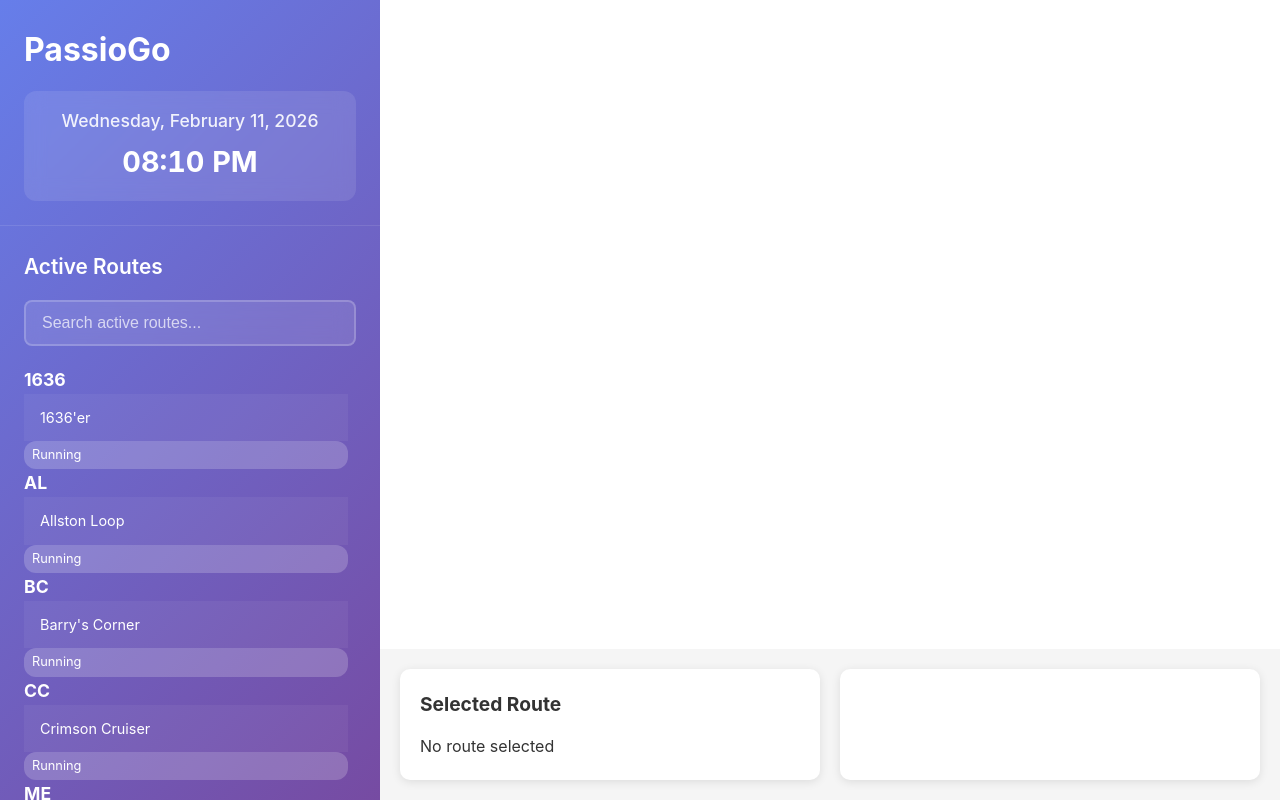
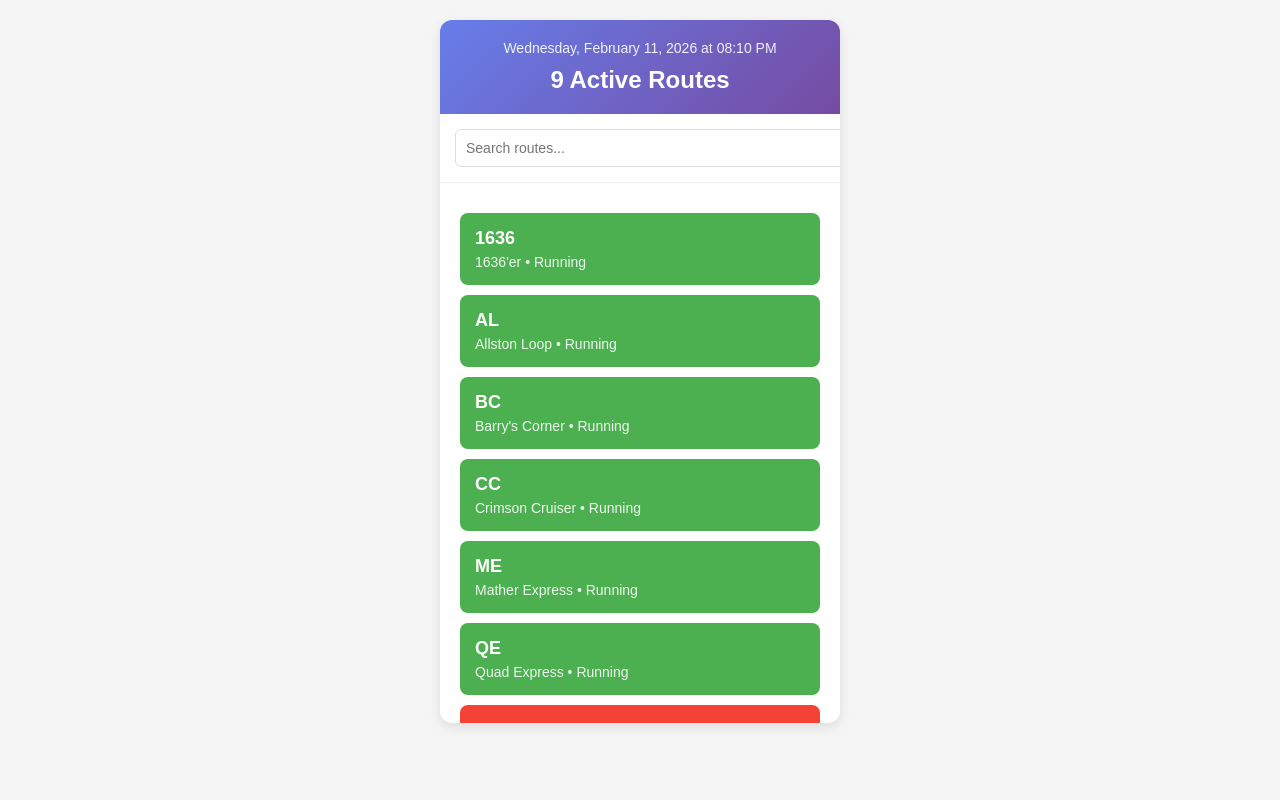
Before and after one commit to ilandrade/PassioGoUpgrade, a website: page index.html in a window 1280 px wide. Drawn offline with Linux system fonts and the light colour scheme; some packages are replaced by stand-ins of ours.

Commit message:
update #3

```diff
--- a/app.js
+++ b/app.js
@@ -31,26 +31,15 @@
 
     updateDateTime() {
         const now = new Date();
-        const dateOptions = {
+        const options = {
             weekday: 'long',
             year: 'numeric',
             month: 'long',
-            day: 'numeric'
-        };
-        const timeOptions = {
+            day: 'numeric',
             hour: '2-digit',
             minute: '2-digit'
         };
-
-        const dateElement = document.getElementById('currentDate');
-        const timeElement = document.getElementById('currentTime');
-
-        if (dateElement) {
-            dateElement.textContent = now.toLocaleDateString('en-US', dateOptions);
-        }
-        if (timeElement) {
-            timeElement.textContent = now.toLocaleTimeString('en-US', timeOptions);
-        }
+        document.getElementById('datetime').textContent = now.toLocaleDateString('en-US', options);
     }
 
     isRouteActive(route) {
@@ -66,29 +55,17 @@
     }
 
     renderRoutes() {
-        const searchElement = document.getElementById('routeSearch');
-        const routeListElement = document.getElementById('activeRouteList');
-        const activeCountElement = document.getElementById('activeCount');
-        const totalCountElement = document.getElementById('totalCount');
-
-        if (!searchElement || !routeListElement || !activeCountElement || !totalCountElement) {
-            console.error('Required DOM elements not found');
-            return;
-        }
-
-        const searchTerm = searchElement.value.toLowerCase();
+        const searchTerm = document.getElementById('search').value.toLowerCase();
         const filteredRoutes = this.routes.filter(route =>
             route.name.toLowerCase().includes(searchTerm) ||
             route.shortName.toLowerCase().includes(searchTerm)
         );
 
         const activeRoutes = filteredRoutes.filter(route => this.isRouteActive(route));
-
-        activeCountElement.textContent = activeRoutes.length;
-        totalCountElement.textContent = filteredRoutes.length;
+        document.getElementById('stats').textContent = `${activeRoutes.length} Active Routes`;
 
         if (filteredRoutes.length === 0) {
-            routeListElement.innerHTML = `
+            document.getElementById('routes').innerHTML = `
                 <div class="empty-state">
                     <h3>No routes found</h3>
                     <p>Try a different search term</p>
@@ -100,34 +77,26 @@
         const routesHtml = filteredRoutes.map(route => {
             const isActive = this.isRouteActive(route);
             return `
-                <div class="route-item ${!isActive ? 'inactive' : ''}" onclick="selectRoute('${route.id}')">
+                <div class="route ${!isActive ? 'inactive' : ''}" onclick="selectRoute('${route.id}')">
                     <div class="route-name">${route.shortName}</div>
-                    <div class="route-details">${route.name}</div>
-                    <div class="route-status">${isActive ? 'Running' : 'Not Running'}</div>
+                    <div class="route-details">${route.name} • ${isActive ? 'Running' : 'Not Running'}</div>
                 </div>
             `;
         }).join('');
 
-        routeListElement.innerHTML = routesHtml;
+        document.getElementById('routes').innerHTML = routesHtml;
     }
 
     setupEventListeners() {
-        const searchElement = document.getElementById('routeSearch');
-        if (searchElement) {
-            searchElement.addEventListener('input', () => {
-                this.renderRoutes();
-            });
-        }
+        document.getElementById('search').addEventListener('input', () => {
+            this.renderRoutes();
+        });
     }
 }
 
 function selectRoute(routeId) {
     const route = tracker.routes.find(r => r.id === routeId);
-    if (route) {
-        alert(`Selected: ${route.name} (${route.shortName})\nStatus: ${tracker.isRouteActive(route) ? 'Currently Running' : 'Not Running'}`);
-    } else {
-        console.error('Route not found:', routeId);
-    }
+    alert(`Selected: ${route.name} (${route.shortName})\nStatus: ${tracker.isRouteActive(route) ? 'Currently Running' : 'Not Running'}`);
 }
 
 // Initialize the app
--- a/index.html
+++ b/index.html
@@ -1,80 +1,98 @@
 <!DOCTYPE html>
-<html lang="en">
+<html>
 <head>
-    <meta charset="UTF-8">
-    <meta name="viewport" content="width=device-width, initial-scale=1.0">
-    <title>PassioGo Route Picker</title>
-    <link rel="stylesheet" href="styles.css">
+    <title>Harvard Shuttle Tracker</title>
+    <style>
+        body {
+            font-family: Arial, sans-serif;
+            margin: 0;
+            padding: 20px;
+            background: #f5f5f5;
+        }
+        .container {
+            max-width: 400px;
+            margin: 0 auto;
+            background: white;
+            border-radius: 12px;
+            box-shadow: 0 4px 12px rgba(0,0,0,0.1);
+            overflow: hidden;
+        }
+        .header {
+            background: linear-gradient(135deg, #667eea 0%, #764ba2 100%);
+            color: white;
+            padding: 20px;
+            text-align: center;
+        }
+        .datetime {
+            font-size: 14px;
+            opacity: 0.9;
+            margin-bottom: 10px;
+        }
+        .stats {
+            font-size: 24px;
+            font-weight: bold;
+        }
+        .search {
+            padding: 15px;
+            border-bottom: 1px solid #eee;
+        }
+        .search input {
+            width: 100%;
+            padding: 10px;
+            border: 1px solid #ddd;
+            border-radius: 6px;
+            font-size: 14px;
+        }
+        .routes {
+            padding: 20px;
+            max-height: 500px;
+            overflow-y: auto;
+        }
+        .route {
+            background: #4CAF50;
+            color: white;
+            padding: 15px;
+            margin: 10px 0;
+            border-radius: 8px;
+            cursor: pointer;
+            transition: transform 0.2s;
+        }
+        .route:hover {
+            transform: translateY(-2px);
+        }
+        .route.inactive {
+            background: #f44336;
+        }
+        .route-name {
+            font-size: 18px;
+            font-weight: bold;
+            margin-bottom: 5px;
+        }
+        .route-details {
+            font-size: 14px;
+            opacity: 0.9;
+        }
+        .empty-state {
+            text-align: center;
+            padding: 40px;
+            color: #666;
+        }
+    </style>
 </head>
 <body>
-    <div class="app-container">
-        <!-- Sidebar -->
-        <aside class="sidebar">
-            <header class="sidebar-header">
-                <h1>PassioGo</h1>
-                <div class="datetime-display">
-                    <div class="date" id="currentDate"></div>
-                    <div class="time" id="currentTime"></div>
-                </div>
-            </header>
-
-            <div class="active-routes-section">
-                <h2>Active Routes</h2>
-                <div class="search-container">
-                    <input type="text" id="routeSearch" placeholder="Search active routes...">
-                </div>
-
-                <div id="activeRouteList" class="active-route-list">
-                    <!-- Active routes will be dynamically inserted here -->
-                </div>
-
-                <div class="route-stats" id="routeStats">
-                    <div class="stat-item">
-                        <span class="stat-number" id="activeCount">0</span>
-                        <span class="stat-label">Active</span>
-                    </div>
-                    <div class="stat-item">
-                        <span class="stat-number" id="totalCount">0</span>
-                        <span class="stat-label">Total</span>
-                    </div>
-                </div>
-            </div>
-        </aside>
-
-        <!-- Main Content -->
-        <main class="main-content">
-            <div class="map-container">
-                <div id="map"></div>
-            </div>
-
-            <div class="bottom-panels">
-                <div class="selected-route" id="selectedRoute">
-                    <h3>Selected Route</h3>
-                    <div id="routeDetails">
-                        <p>No route selected</p>
-                    </div>
-                </div>
-
-                <div class="service-alerts-container" id="serviceAlerts">
-                    <!-- Service alerts will be dynamically inserted here -->
-                </div>
-            </div>
-        </main>
+    <div class="container">
+        <div class="header">
+            <div class="datetime" id="datetime">Loading...</div>
+            <div class="stats" id="stats">0 Active Routes</div>
+        </div>
+        <div class="search">
+            <input type="text" id="search" placeholder="Search routes...">
+        </div>
+        <div class="routes" id="routes">
+            Loading routes...
+        </div>
     </div>
 
-    <!-- Configuration -->
-    <script src="config.js"></script>
-
-    <!-- Google Maps API -->
-    <script>
-        // Use environment variable or fallback to placeholder
-        const apiKey = window.GOOGLE_MAPS_API_KEY || window.PASSIO_CONFIG?.GOOGLE_MAPS_API_KEY || 'YOUR_API_KEY_HERE';
-        document.write(`<script async defer src="https://maps.googleapis.com/maps/api/js?key=${apiKey}&callback=initMap"><\/script>`);
-    </script>
-
-    <!-- Main Application -->
-    <script src="PassioGoAPI.js"></script>
-    <script src="RoutePicker.js"></script>
     <script src="app.js"></script>
 </body>
 </html>
```
